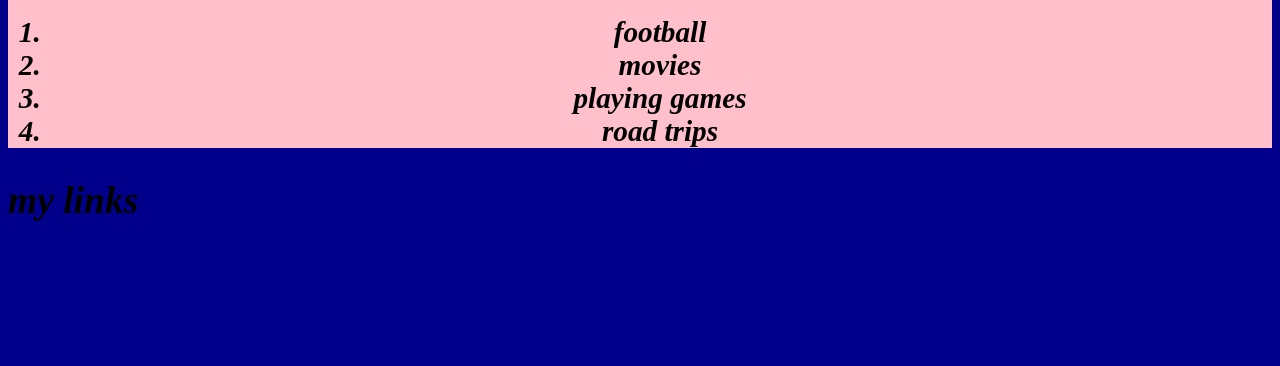
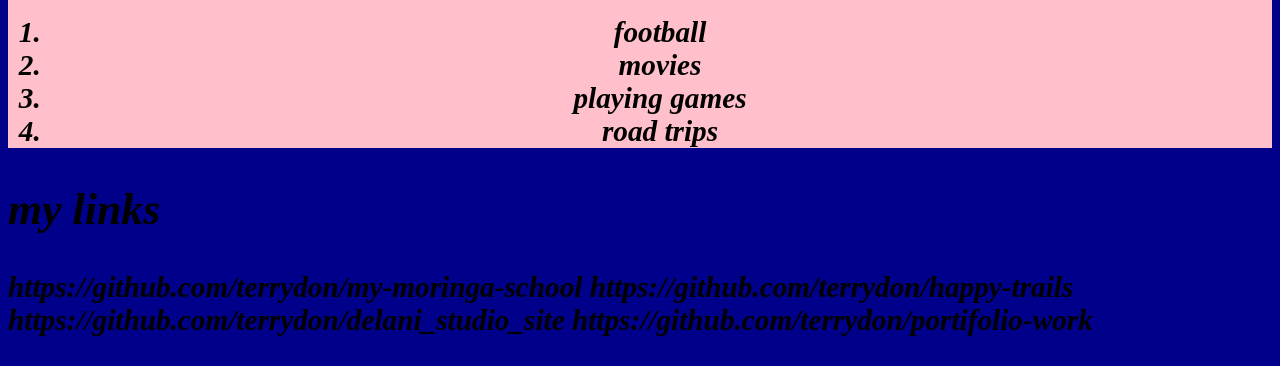
Before and after one commit to terrydon/portifolio, a plain HTML site: page index.html in a window 1280 px wide. Shown: the part 944-1310 px from the top of the page. Before the commit the page ends 1197 px from the top, so only its background shows below. Drawn offline with Linux system fonts and the light colour scheme.

Commit message:
adding clas l

```diff
--- a/index.html
+++ b/index.html
@@ -40,7 +40,13 @@
       <li>road trips</li>
       </ol>
     </div>
+    <div class="l">
     <h2>my links</h2>
+    https://github.com/terrydon/my-moringa-school
+    https://github.com/terrydon/happy-trails
+    https://github.com/terrydon/delani_studio_site
+    https://github.com/terrydon/portifolio-work
+  </div>
 </div>
 </body>
 
```
